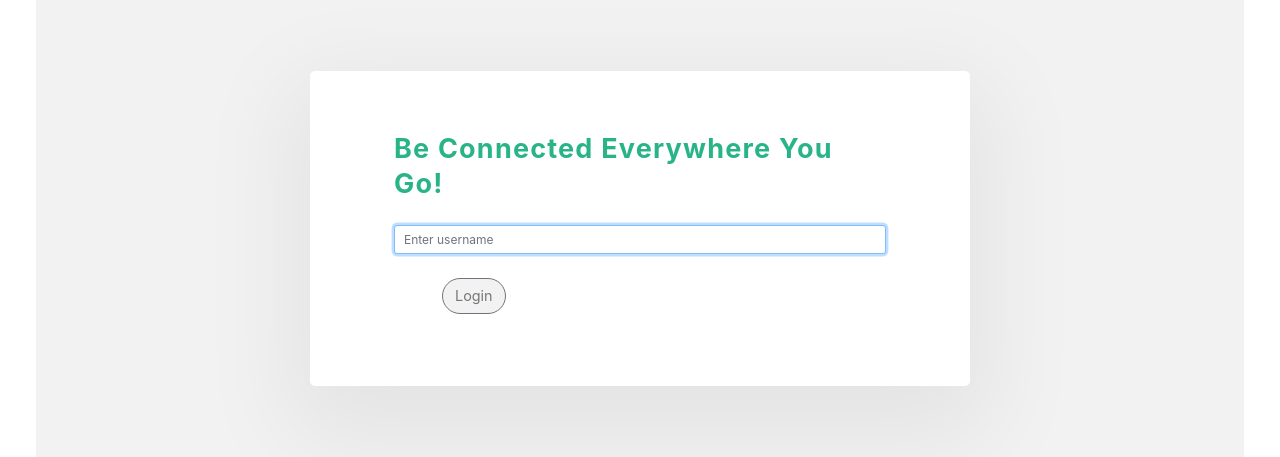
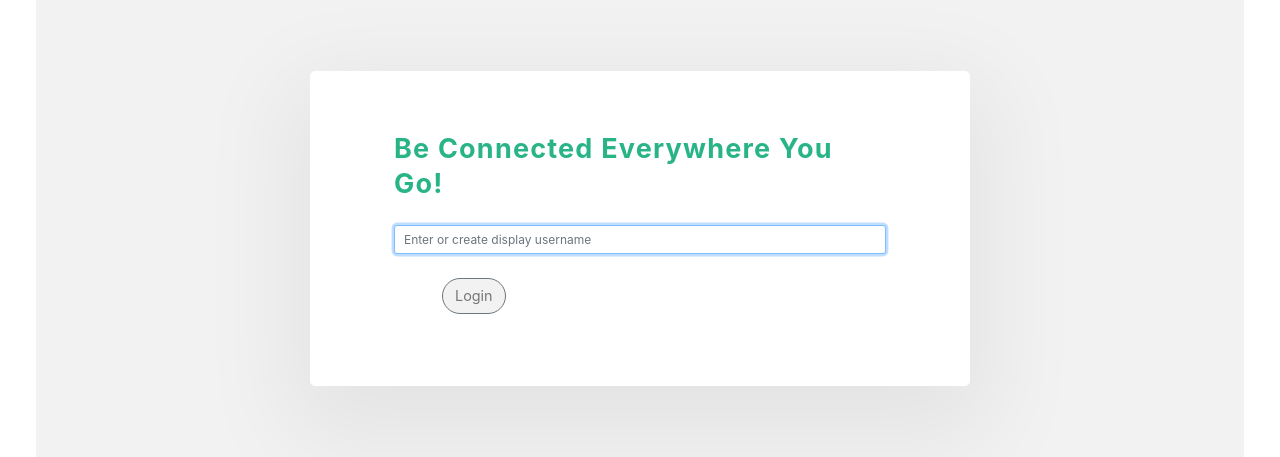
Before and after one commit to TitoYak211/chitter, a Flask app: page / in a window 1280 px wide. Shown: the part 133-590 px from the top of the page. Run offline with Flask 2, Linux system fonts and the light colour scheme; some libraries are stand-ins or nearby versions.

Commit message:
Update login.html

```diff
--- a/templates/login.html
+++ b/templates/login.html
@@ -6,7 +6,7 @@
     <h2 class="heading_secondary">Be Connected Everywhere You Go!</h2>
     <form action="/login" method="POST">
         <div class="form-group">
-            <input class="form-control" type="text" name="username" placeholder="Enter username" autofocus>
+            <input class="form-control" type="text" name="username" placeholder="Enter or create display username" autofocus>
         </div>
         <button class="btn btn-secondary" type="submit">Login</button>
     </form>
```
